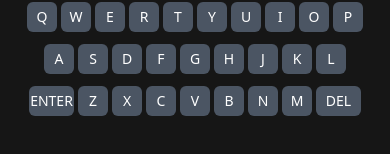
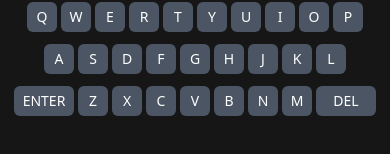
Before and after one commit to bhargav-yarlagadda/Word-Hunt, a React (Vite) app: page / in a window 390 px wide. Shown: the part 628-782 px from the top of the page. Built offline with nearby package versions, Linux system fonts and the light colour scheme.

Commit message:
feature/keyboard

```diff
--- a/src/App.jsx
+++ b/src/App.jsx
@@ -6,11 +6,12 @@ import { defaultBoard } from './utils/words'
 export const AppContext = createContext()
 const App = () => {
   const [board, setBoard] = useState(defaultBoard);
+  const [currAttempt,setCurrAttempt] = useState({attempt:0,letterPos:0})
   return (
     <>
     <Header/>
     <div className='flex flex-wrap items-center lg:flex-row justify-around h-[90vh] flex-col items-between  lg:justify-around' >
-      <AppContext.Provider value={{board,setBoard}} >
+      <AppContext.Provider value={{board,setBoard,currAttempt,setCurrAttempt}} >
       <Board/>
       <Keyboard/>
       </AppContext.Provider>
--- a/src/components/Key.jsx
+++ b/src/components/Key.jsx
@@ -1,24 +1,50 @@
-import React, { useContext } from 'react'
-import { AppContext } from '../App'
-const Key = ({val}) => {
-    const {board,setBoard} = useContext(AppContext)
+import React, { useContext } from 'react';
+import { AppContext } from '../App';
 
-    const selectLetter = (val)=>{
-        const currentBoard = [...board]
-        currentBoard[0][0] = val.toUpperCase()
-        setBoard(currentBoard)
+const Key = ({ val }) => {
+    const { board, setBoard } = useContext(AppContext);
+    const { currAttempt, setCurrAttempt } = useContext(AppContext);
 
-    }
 
-  return (
-    <div className={`flex cursor-pointer hover:bg-red-600 items-center rounded-md justify-center font-thin tex-[14px] sm:text-[18px] lg:text-2xl text-white bg-gray-600 md:w-[40px] md:h-[40px] w-[30px] h-[30px] text-sm lg:w-16 lg:h-16 flex-wrap
-        ${val=="enter"|| val==="del" ?"w-[45px] lg:w-32":""}`}
 
-    onClick={()=>selectLetter(val)}
-    >
-        <span>{val.toUpperCase()}</span>
-    </div>
-  )
+    const selectLetter = (val) => {
+      const { letterPos, attempt } = currAttempt;
+
+      if (val === "enter") {
+          // Allow submission only if at least 5 letters have been entered
+          if (letterPos < 4) return;
+
+
+          setCurrAttempt(prev => ({ ...prev, attempt: attempt + 1, letterPos: 0 })); // Reset letterPos for the next attempt
+      } else if (val === "del") {
+          // Handle delete functionality
+          const newBoard = [...board];
+          if (letterPos > 0) {
+              newBoard[attempt][letterPos - 1] = ''; // Clear the previous letter
+              setBoard(newBoard);
+              setCurrAttempt(prev => ({ ...prev, letterPos: letterPos - 1 }));
+          }
+      } else {
+          // Add letter if within valid position
+          if (letterPos < 5) {
+              const newBoard = [...board];
+              newBoard[attempt][letterPos] = val.toUpperCase();
+              setBoard(newBoard);
+              setCurrAttempt(prev => ({ ...prev, letterPos: letterPos + 1 }));
+          }
+      }
+  };
+
+
+    return (
+        <div
+            className={`flex cursor-pointer hover:bg-red-600 items-center rounded-md justify-center font-thin text-[14px] sm:text-[18px] lg:text-2xl text-white bg-gray-600 md:w-[40px] md:h-[40px] w-[30px] h-[30px] text-sm lg:w-16 lg:h-16 flex-wrap
+            ${val === "enter" || val === "del" ? "w-[60px] md:w-[65px] lg:w-32" : ""}`}
+            onClick={() => selectLetter(val)}
+        >
+            <span>{val.toUpperCase()}</span>
+        </div>
+    );
 }
 
-export default Key
+export default Key;
```
